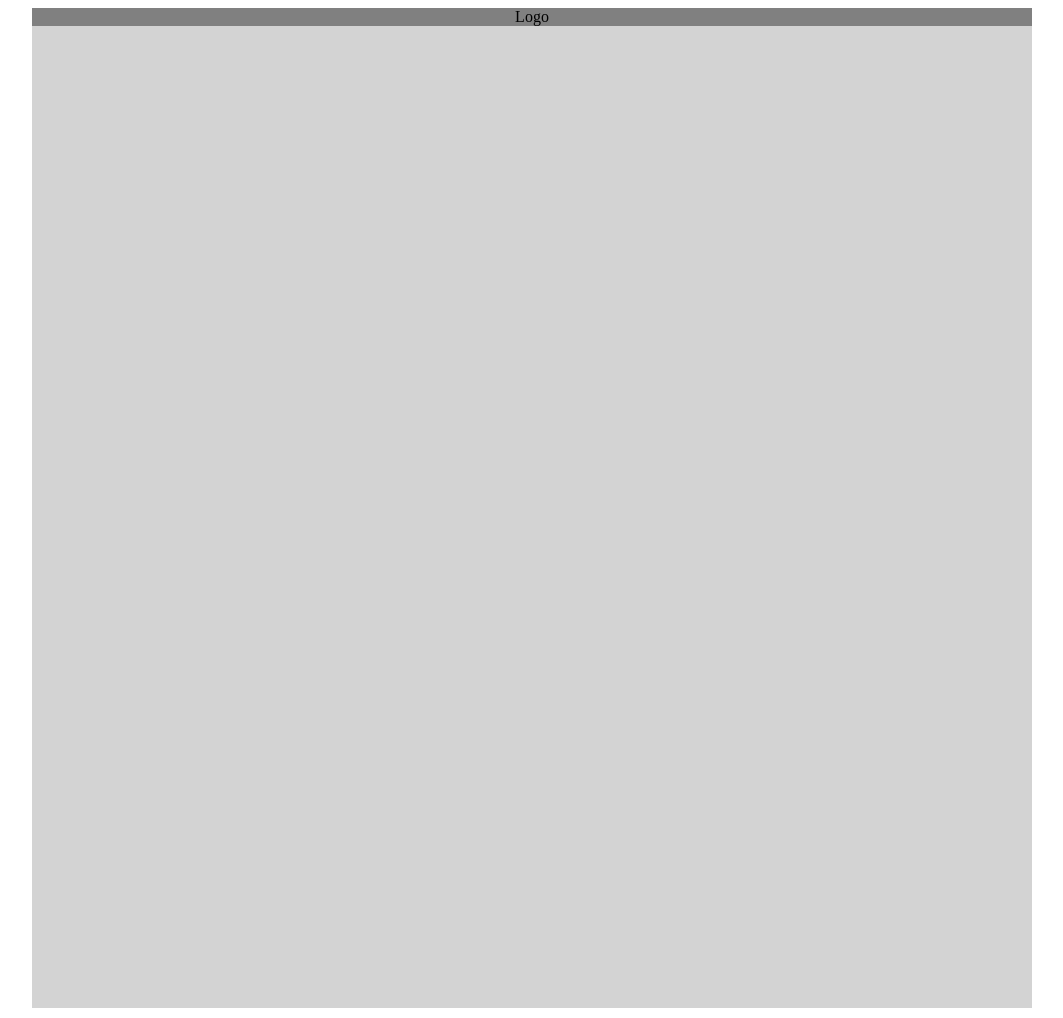
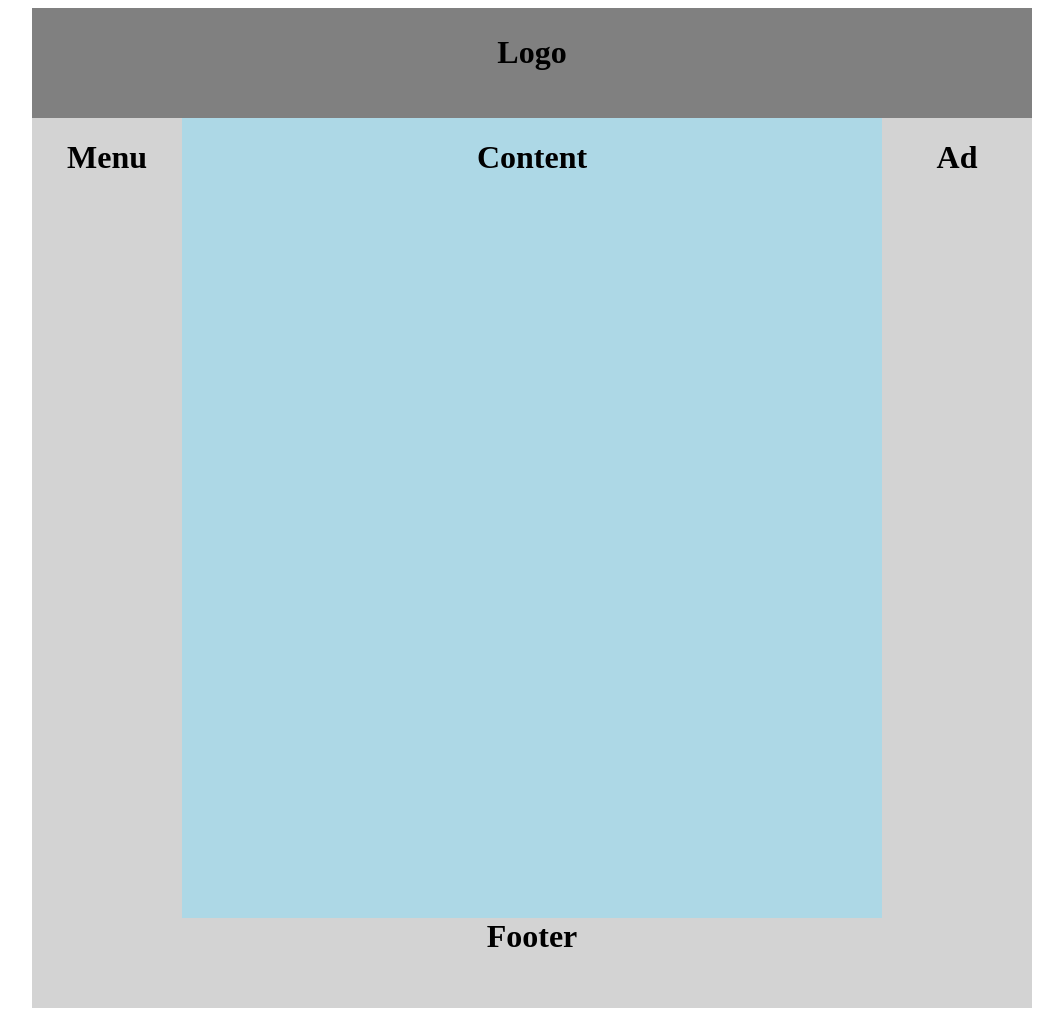
Before and after one commit to 433MHz/HTML-CSS-div-practise, a plain HTML site: page index.htm in a window 1280 px wide. Shown: the whole page, without its empty margins (108-1171 px from the left). Drawn offline with Linux system fonts and the light colour scheme.

Commit message:
Created whole <div> project structure with float: left; and clear: both; + added some design values

```diff
--- a/index.htm
+++ b/index.htm
@@ -10,8 +10,23 @@
 </head>
 <body>
 <div id="container">
-	<div id="logo">Logo</div>
+	<div id="logo">
+		<h1>Logo</h1>
+	</div>
 
+	<div id="menu">
+		<h1>Menu</h1>
+	</div>
+	<div id="content">
+		<h1>Content</h1>
+	</div>
+	<div id="ad">
+		<h1>Ad</h1>
+	</div>
+
+	<div id="footer">
+		<h1>Footer</h1>
+	</div>
 </div>
 </body>
 </html>
--- a/stylesheet.css
+++ b/stylesheet.css
@@ -13,4 +13,39 @@
 	background-color: gray;
 	text-align: center;
 	color: black;
+	padding: 5px;
+	height: 10%
 }
+
+#menu
+{
+	float: left;
+	width: 15%;
+	text-align: center;
+	height: 80%;
+}
+
+#content
+{
+	float: left;
+	width: 70%;
+	text-align: center;
+	background-color: lightblue;
+	height: 80%;
+}
+
+#ad
+{
+	float: left;
+	width: 15%;
+	text-align: center;
+	height: 80%;
+}
+
+#footer
+{
+	clear: both;
+	width: 100%;
+	text-align: center;
+	height: 10%;
+}
```
